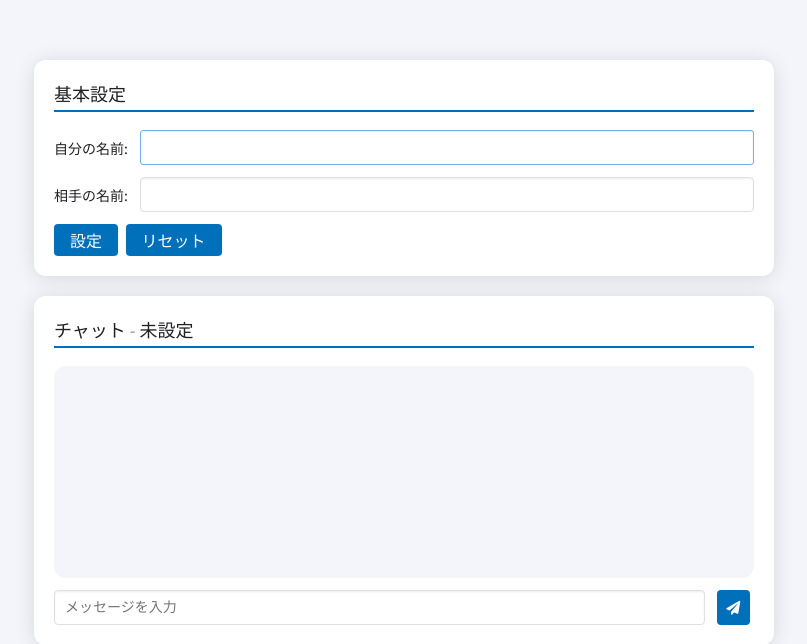
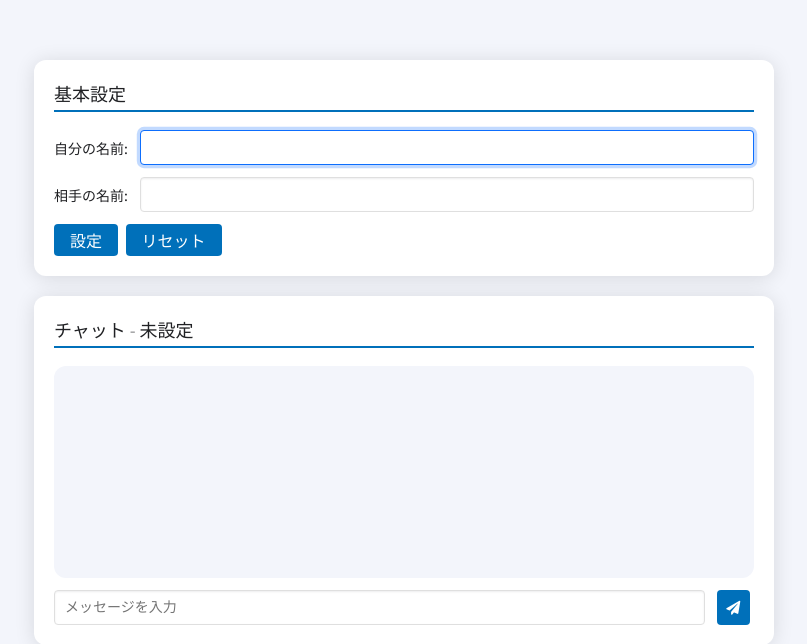
Before and after one commit to kkent030315/ChatApp, a PHP site: page / in a window 1280 px wide, with the restyled element focused. Shown: the top 644 px of the page, without its empty margins (236-1043 px from the left). Run offline with PHP 8.4, Linux system fonts and the light colour scheme; some libraries are stand-ins or nearby versions; some web fonts are replaced.

Commit message:
update css for inputs

```diff
--- a/assets/css/style.css
+++ b/assets/css/style.css
@@ -91,9 +91,8 @@ input {
 }
 
 input:focus {
-    border-color: #73afea;
-    border-radius: 3px;
-    border-width: 1.25px;
+    border: 1px solid #0d6efd;
+    box-shadow: 0 0 0 .2rem rgba(13, 110, 253, .25);
 }
 
 input:disabled,
```
